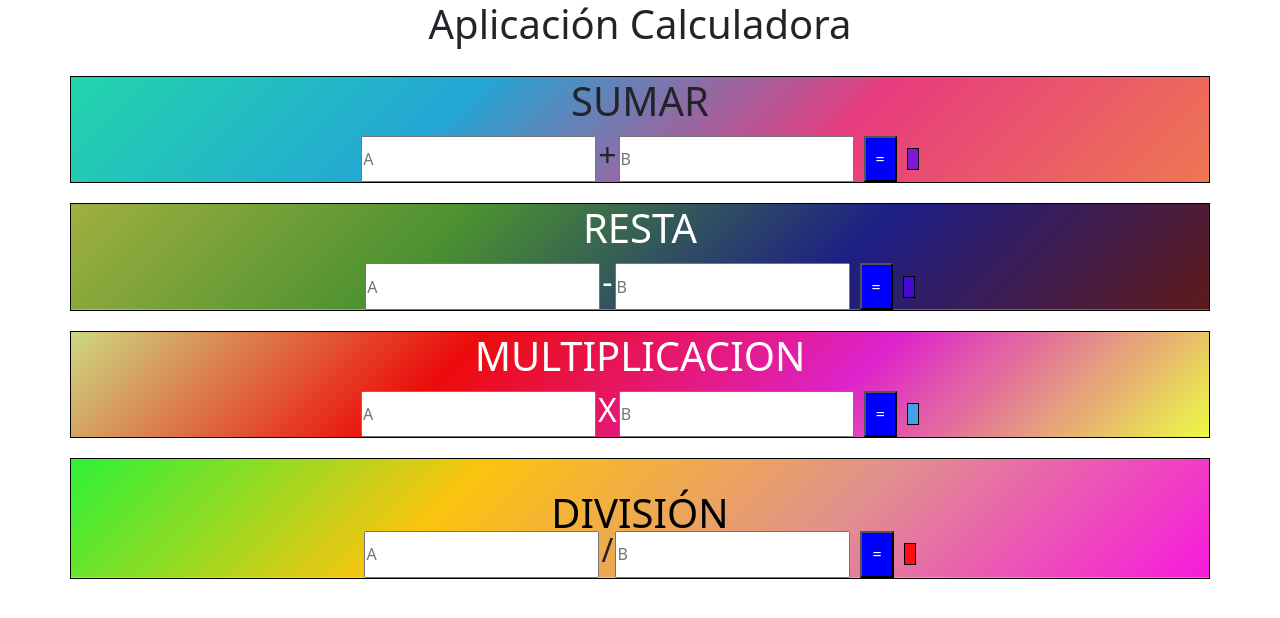
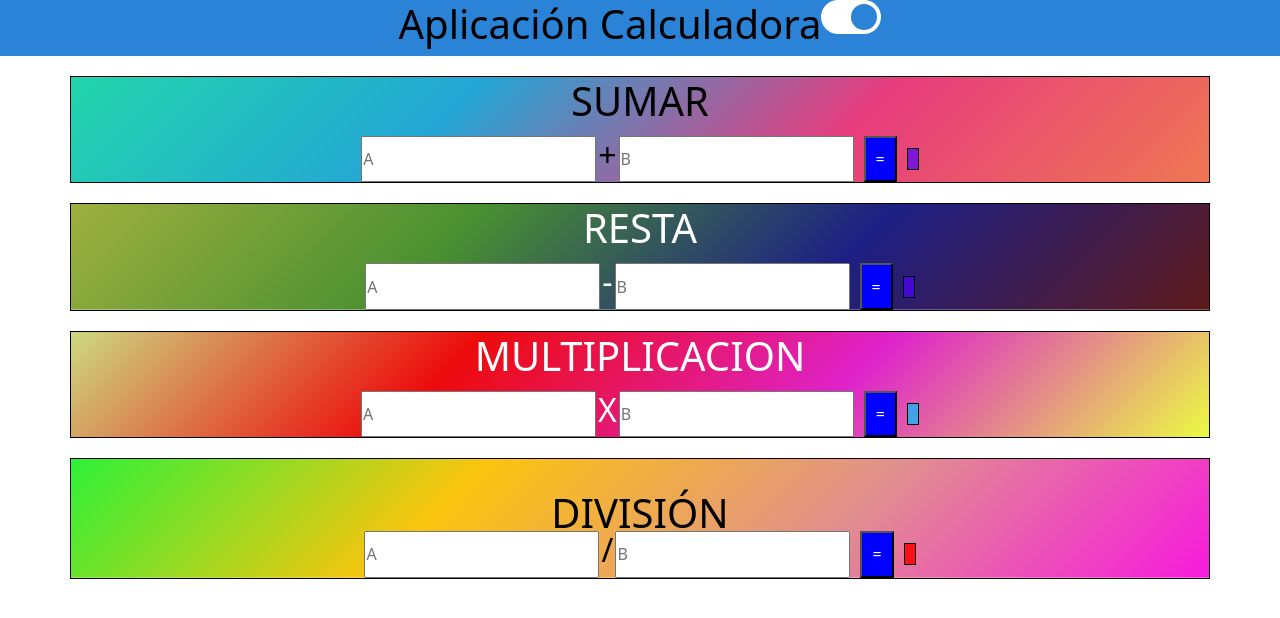
Before and after one commit to fabianNav/calculadora-JS-Bootstrap, a website built with Vite: page index.html in a window 1280 px wide. Built offline with nearby package versions, Linux system fonts and the light colour scheme; a small style sheet from the web is missing.

Commit message:
Agregamos el modo oscuro y su logica

```diff
--- a/css/style.css
+++ b/css/style.css
@@ -226,3 +226,67 @@
         background-position: 0% 50%;
     }
 }
+
+/* //TODO SWITCH DE MODO OSCURO*/
+.switch {
+    position: relative;
+    display: inline-block;
+    width: 60px;
+    height: 34px;
+}
+.switch input {
+    opacity: 0;
+    width: 0;
+    height: 0;
+}
+.slider {
+    position: absolute;
+    cursor: pointer;
+    top: 0;
+    left: 0;
+    right: 0;
+    bottom: 0;
+    background-color: var(--background);
+    -webkit-transition: .4s;
+    transition: .4s;
+    border-radius: 34px;
+}
+.slider:before {
+    position: absolute;
+    content: "";
+    height: 26px;
+    width: 26px;
+    left: 4px;
+    bottom: 4px;
+    background-color: var(--primary);
+    -webkit-transition: .4s;
+    transition: .4s;
+    border-radius: 50%;
+}
+input:checked + .slider {
+    background-color: var(--background);
+}
+input:checked + .slider:before {
+    -webkit-transform: translateX(26px);
+    -ms-transform: translateX(26px);
+    transform: translateX(26px);
+}
+
+/* //TODO MODO OSCURO */
+[data-theme="light"] {
+    --primary: #2a83d6;
+    --background: #fff;
+    --text: #000;
+}
+[data-theme="dark"] {
+    --primary: #cd1a1a;
+    --background: #1F1F1F;
+    --text: #ffffff;
+}
+body {
+    color: var(--text);
+    background-color: var(--background);
+}
+.headerTitulo {
+    background-color: var(--primary);
+}
--- a/index.html
+++ b/index.html
@@ -9,9 +9,13 @@
   <title>Calculadora</title>
 </head>
 
-<body>
-  <header class="d-flex justify-content-center">
+<body class="modoClaro">
+  <header class="d-flex justify-content-center headerTitulo">
     <h1>Aplicación Calculadora</h1>
+    <label class="switch">
+      <input type="checkbox" id="slider" checked>
+      <span class="slider"></span>
+    </label>
   </header>
   <main>
     <div class="container sumarContainer">
--- a/main.js
+++ b/main.js
@@ -32,5 +32,19 @@ let resultadoDivi = document.getElementById('resultadoDivi');
 igualDivi.addEventListener('click', () => {
     let aDivi = parseFloat(document.getElementById('diviA').value);
     let bDivi = parseFloat(document.getElementById('diviB').value);
-    resultadoDivi.innerHTML = `${JSON.stringify(aDivi * bDivi)}`;
+    resultadoDivi.innerHTML = `${JSON.stringify(aDivi / bDivi)}`;
 })
+
+//TODO MODO OSCURO
+const preferedColorScheme = window.matchMedia('(prefers-color-scheme: dark)').matches ? 'dark' : 'light';   //! window.matchMedia('(prefers-color-scheme: dark)').matches ? 'dark' : 'light'; Sirve para que el navegador elija que modo establecer segun que modo tenemos activado en el dispositivo(modo noche o modo dia)
+const slider = document.getElementById('slider');
+const setTheme = (tema) => {
+    document.documentElement.setAttribute('data-theme', tema);   //! documentElement es la parte raiz del documento. setAttribute agrega/setea un atributo al elemento especificado.
+    localStorage.setItem('theme', tema);
+}
+slider.addEventListener('click', () => {
+                        //obtenemos de lS el theme y si el theme es igual a dark entonces pasamos a usar light y viceversa
+    let switchToTheme = localStorage.getItem('theme') === 'dark' ? 'light' : 'dark';
+    setTheme(switchToTheme);
+})
+setTheme(localStorage.getItem('theme') || preferedColorScheme);
--- a/package.json
+++ b/package.json
@@ -12,6 +12,7 @@
     "vite": "^5.0.8"
   },
   "dependencies": {
+    "@fortawesome/fontawesome-svg-core": "^6.5.1",
     "bootstrap": "^5.3.2"
   }
 }
```
Also changed, not shown: 1 other file.
